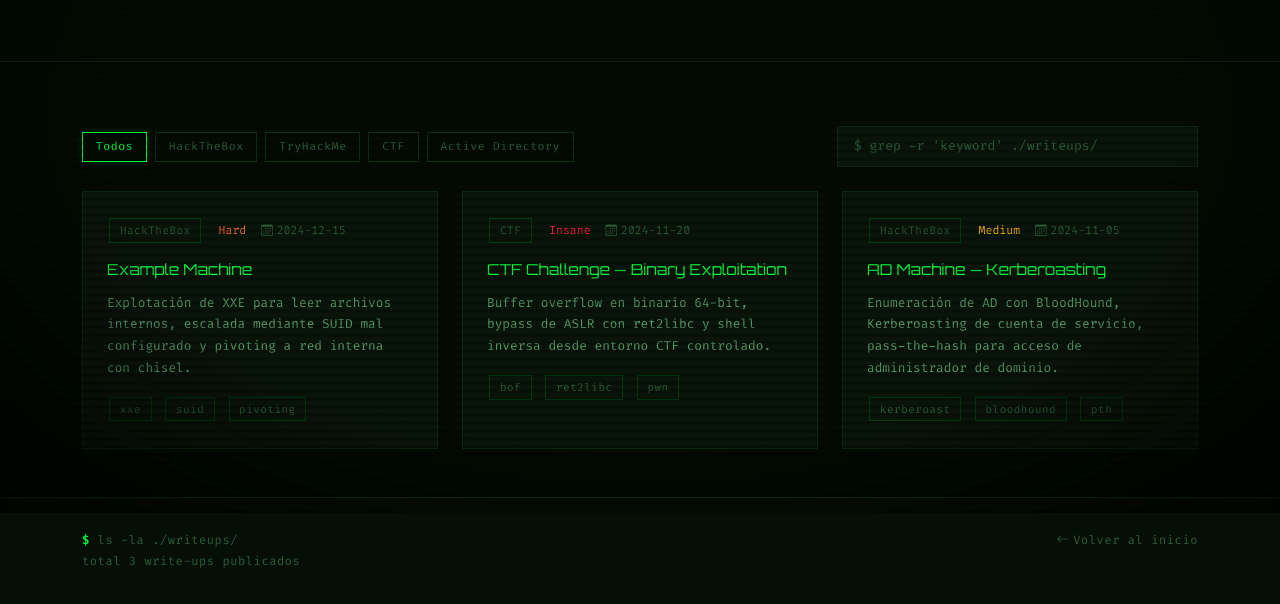
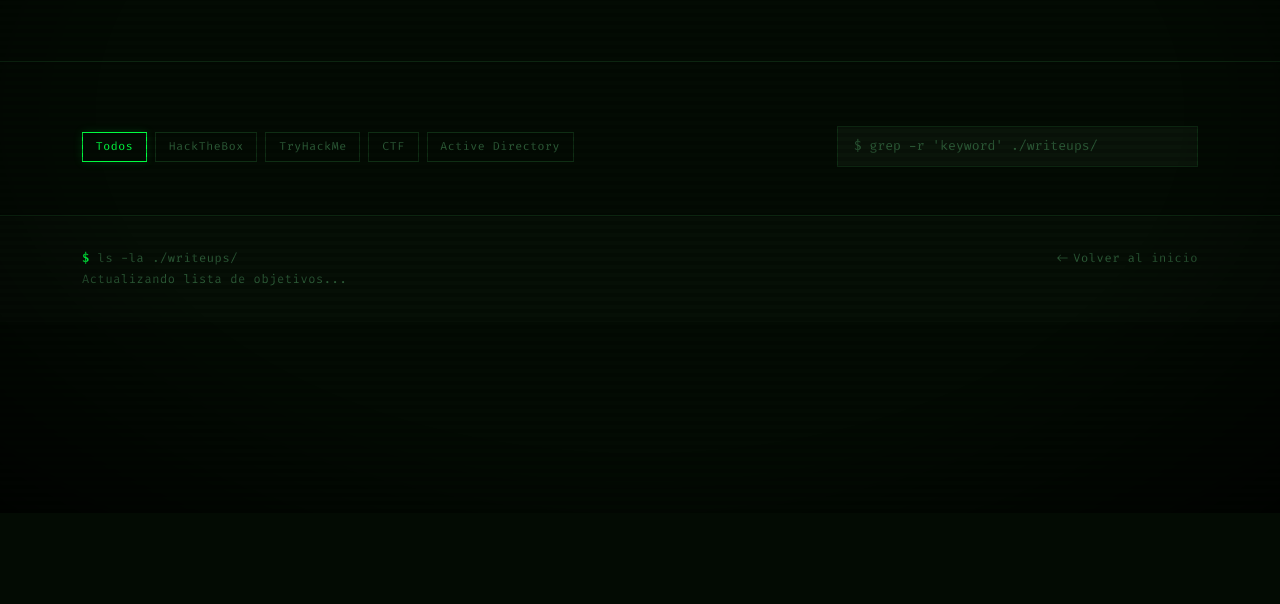
Before and after one commit to shellk1d/shellk1d.github.io, a website: page writeups/index.html in a window 1280 px wide. Shown: the part 287-891 px from the top of the page. After the commit the page ends 800 px from the top, so only its background shows below. Drawn offline with nearby package versions, Linux system fonts and the light colour scheme.

Commit message:
Probando

```diff
--- a/writeups/index.html
+++ b/writeups/index.html
@@ -166,95 +166,6 @@
     </div>
 
     <div class="row g-4" id="writeups-grid">
-
-      <div class="col-md-6 col-lg-4 writeup-item" data-tags="htb hard">
-        <a href="_template.html" style="text-decoration:none;">
-          <div class="writeup-card h-100">
-            <div class="writeup-meta">
-              <span class="tag">HackTheBox</span>
-              <span class="ms-2 severity-high">Hard</span>
-              <span class="ms-2"><i class="bi bi-calendar3 me-1"></i>2024-12-15</span>
-            </div>
-            <div class="writeup-title">Example Machine</div>
-            <div class="writeup-excerpt">
-              Explotación de XXE para leer archivos internos, escalada mediante SUID mal configurado
-              y pivoting a red interna con chisel.
-            </div>
-            <div class="mt-3">
-              <span class="tag">xxe</span>
-              <span class="tag">suid</span>
-              <span class="tag">pivoting</span>
-            </div>
-          </div>
-        </a>
-      </div>
-
-      <div class="col-md-6 col-lg-4 writeup-item" data-tags="ctf insane">
-        <a href="example-machine.html" style="text-decoration:none;">
-          <div class="writeup-card h-100">
-            <div class="writeup-meta">
-              <span class="tag">CTF</span>
-              <span class="ms-2 severity-critical">Insane</span>
-              <span class="ms-2"><i class="bi bi-calendar3 me-1"></i>2024-11-20</span>
-            </div>
-            <div class="writeup-title">CTF Challenge — Binary Exploitation</div>
-            <div class="writeup-excerpt">
-              Buffer overflow en binario 64-bit, bypass de ASLR con ret2libc y shell inversa
-              desde entorno CTF controlado.
-            </div>
-            <div class="mt-3">
-              <span class="tag">bof</span>
-              <span class="tag">ret2libc</span>
-              <span class="tag">pwn</span>
-            </div>
-          </div>
-        </a>
-      </div>
-
-      <div class="col-md-6 col-lg-4 writeup-item" data-tags="htb ad medium">
-        <a href="example-machine.html" style="text-decoration:none;">
-          <div class="writeup-card h-100">
-            <div class="writeup-meta">
-              <span class="tag">HackTheBox</span>
-              <span class="ms-2 severity-medium">Medium</span>
-              <span class="ms-2"><i class="bi bi-calendar3 me-1"></i>2024-11-05</span>
-            </div>
-            <div class="writeup-title">AD Machine — Kerberoasting</div>
-            <div class="writeup-excerpt">
-              Enumeración de AD con BloodHound, Kerberoasting de cuenta de servicio,
-              pass-the-hash para acceso de administrador de dominio.
-            </div>
-            <div class="mt-3">
-              <span class="tag">kerberoast</span>
-              <span class="tag">bloodhound</span>
-              <span class="tag">pth</span>
-            </div>
-          </div>
-        </a>
-      </div>
-
-      <!-- <div class="col-md-6 col-lg-4 writeup-item" data-tags="thm medium">
-        <a href="example-machine.html" style="text-decoration:none;">
-          <div class="writeup-card h-100">
-            <div class="writeup-meta">
-              <span class="tag">TryHackMe</span>
-              <span class="ms-2 severity-medium">Medium</span>
-              <span class="ms-2"><i class="bi bi-calendar3 me-1"></i>2024-10-18</span>
-            </div>
-            <div class="writeup-title">Web App — SSRF to RCE</div>
-            <div class="writeup-excerpt">
-              SSRF para acceder a metadata de instancia cloud, obtención de credenciales temporales
-              y escalada a ejecución remota de código.
-            </div>
-            <div class="mt-3">
-              <span class="tag">ssrf</span>
-              <span class="tag">cloud</span>
-              <span class="tag">rce</span>
-            </div>
-          </div>
-        </a>
-      </div> -->
-
     </div>
   </div>
 
@@ -263,7 +174,7 @@
       <div class="row">
         <div class="col-md-6">
           <span class="prompt">ls -la ./writeups/</span><br>
-          <span style="color:var(--text-muted)">total 3 write-ups publicados</span>
+          <span style="color:var(--text-muted)">Actualizando lista de objetivos...</span>
         </div>
         <div class="col-md-6 text-md-end mt-3 mt-md-0" style="color:var(--text-muted);">
           <a href="../index.html" style="color:var(--text-muted)"><i class="bi bi-arrow-left me-1"></i>Volver al
@@ -276,7 +187,6 @@
   <script src="https://cdn.jsdelivr.net/npm/bootstrap@5.3.3/dist/js/bootstrap.bundle.min.js"></script>
   <script src="../assets/js/terminal.js"></script>
   <script>
-
     document.querySelectorAll('.filter-pill').forEach(pill => {
       pill.addEventListener('click', () => {
         document.querySelectorAll('.filter-pill').forEach(p => p.classList.remove('active'));
@@ -284,7 +194,8 @@
 
         const filter = pill.dataset.filter;
         document.querySelectorAll('.writeup-item').forEach(item => {
-          item.style.display = (filter === 'all' || item.dataset.tags.includes(filter)) ? '' : 'none';
+          const tags = item.dataset.tags || '';
+          item.style.display = (filter === 'all' || tags.includes(filter)) ? '' : 'none';
         });
       });
     });
```
Also changed, not shown: _posts/2024-12-15-example-machine.md (+1 -1 lines).
